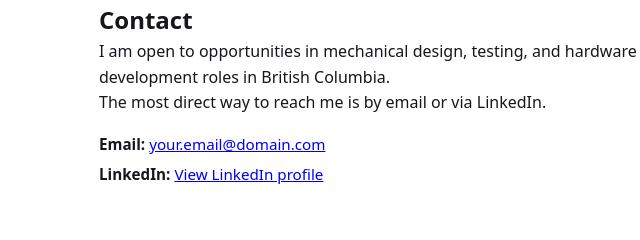
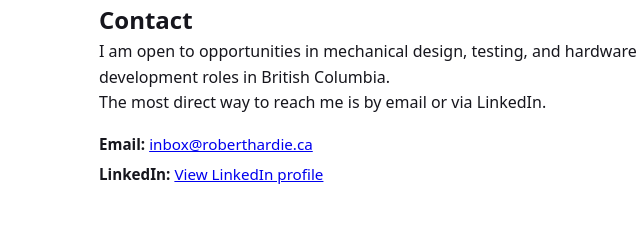
Before and after one commit to RobertKHardie/roberthardie.github.io, a plain HTML site: page index.html in a window 1280 px wide. Shown: the part 2269-2509 px from the top of the page, 11-651 px from the left. Drawn offline with Linux system fonts and the light colour scheme.

Commit message:
Update index.html
Updated Contact info

```diff
--- a/index.html
+++ b/index.html
@@ -209,7 +209,7 @@
             The most direct way to reach me is by email or via LinkedIn.
           </p>
           <ul class="contact-list">
-            <li><strong>Email:</strong> <a href="mailto:your.email@domain.com">your.email@domain.com</a></li>
+            <li><strong>Email:</strong> <a href="mailto:inbox@roberthardie.ca">inbox@roberthardie.ca</a></li>
             <li><strong>LinkedIn:</strong> <a href="https://www.linkedin.com/in/robert-hardie-2b2a12268" target="_blank" rel="noopener">View LinkedIn profile</a></li>
           </ul>
         </div>
@@ -219,7 +219,7 @@
           <p>
             Click the button below to open a pre-addressed email:
           </p>
-          <a href="mailto:your.email@domain.com?subject=Portfolio%20Contact" class="btn primary full-width">
+          <a href="mailto:inbox@roberthardie.ca?subject=Portfolio%20Contact" class="btn primary full-width">
             Email Me
           </a>
         </div>
```
